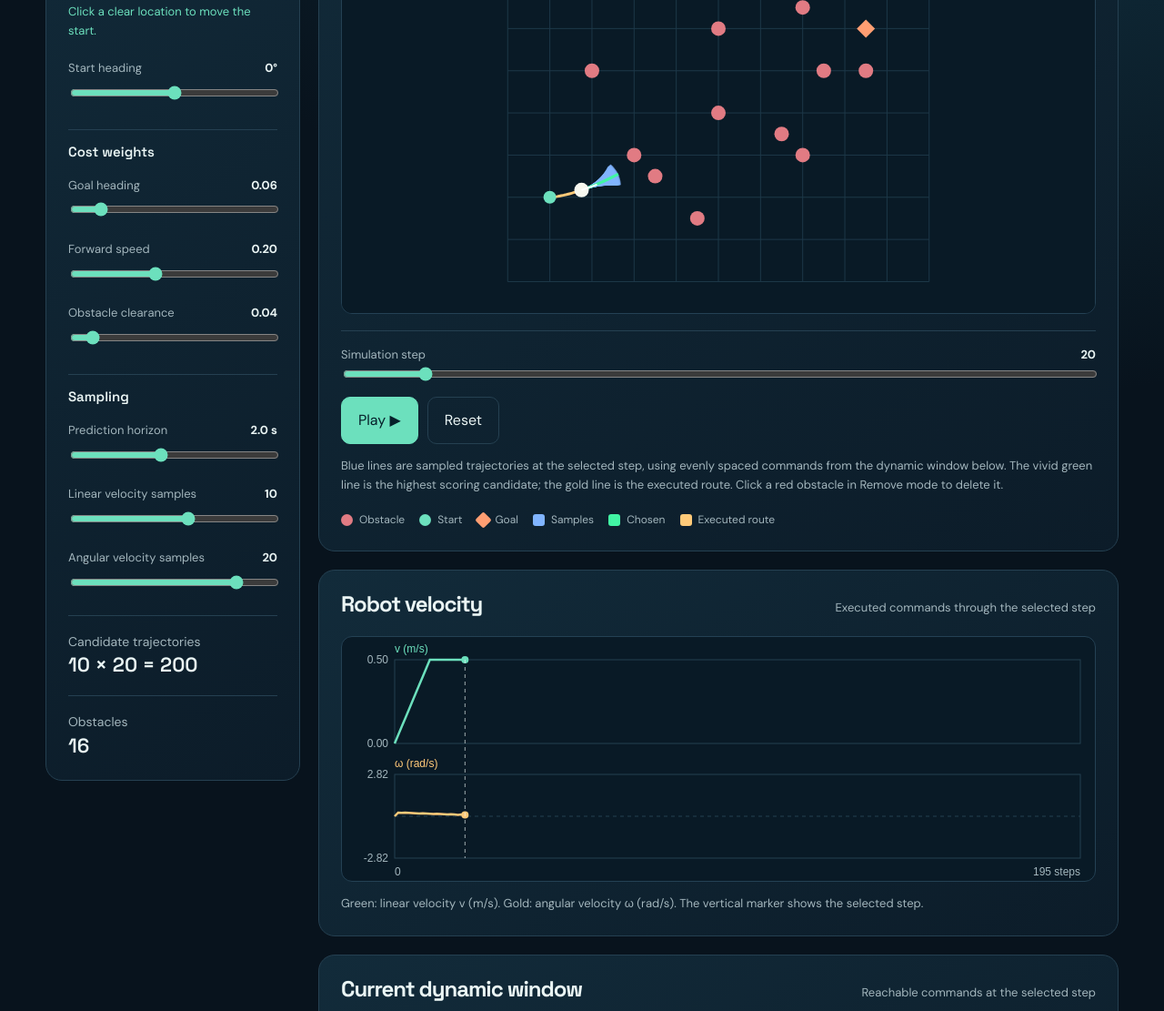
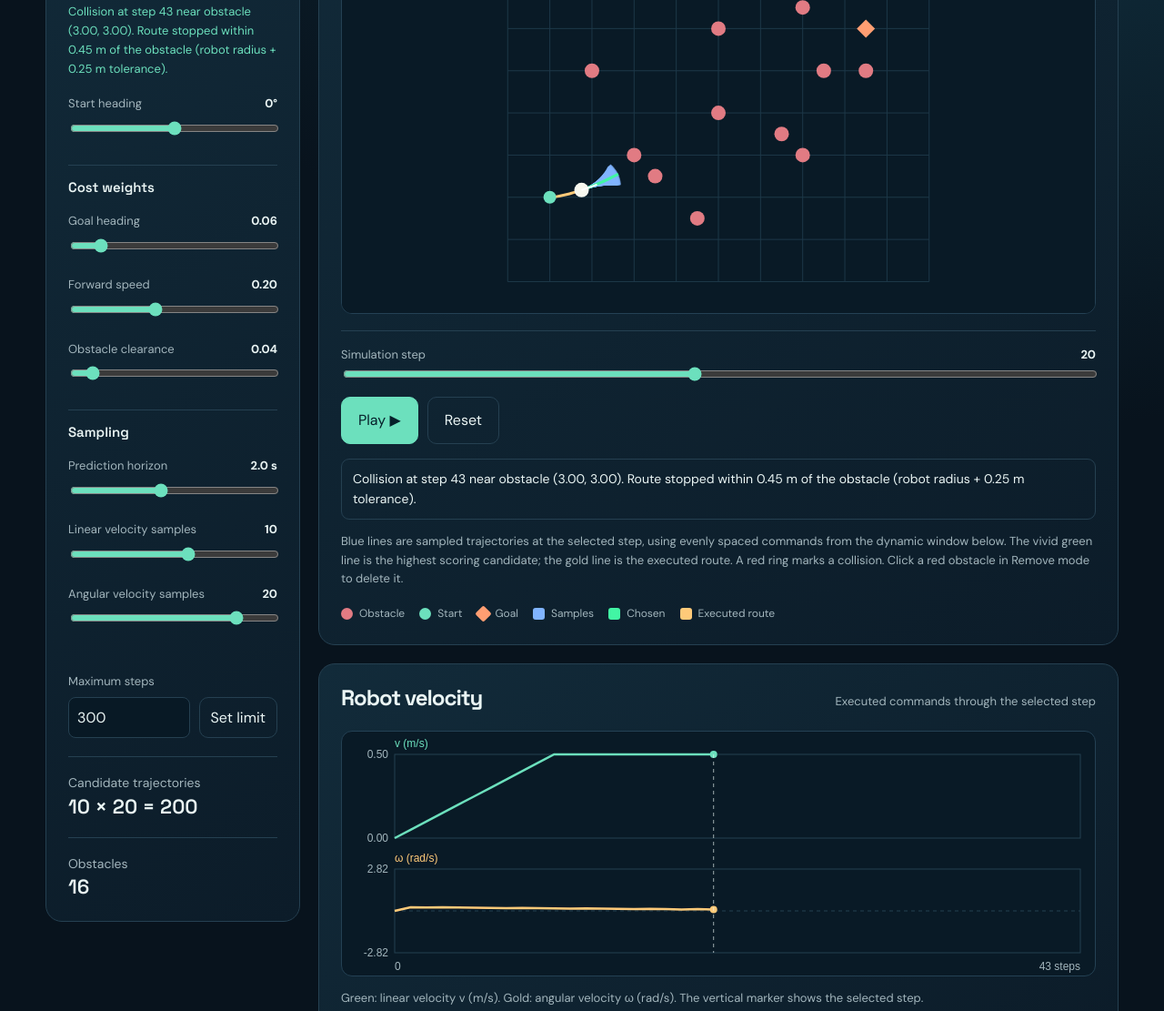
Before and after one commit to SESASR-Course/planning_control_methods, a plain HTML site: page dwa.html in a window 1280 px wide. Shown: the part 648-1759 px from the top of the page at 91% size. Drawn offline with Linux system fonts and the light colour scheme.

Commit message:
add timeout steps and collision to DWA

```diff
--- a/assets/demo.js
+++ b/assets/demo.js
@@ -215,6 +215,10 @@
     dot(...xy(dwaState.start), 7, colors.mint);
     diamond(...xy(dwaState.goal), 10, '#ff9e72');
     drawRobot(state, xy, '#f8f8ef');
+    if (dwaState.event === 'collision' && end === dwaState.trajectory.length - 1) {
+      ctx.beginPath(); ctx.arc(...xy(state), 14, 0, 2 * Math.PI);
+      ctx.strokeStyle = '#e17b83'; ctx.lineWidth = 3; ctx.stroke();
+    }
     drawVelocityPlot(end);
     drawWindowPlot(state, sample);
     document.getElementById('candidate-count').textContent = `${dwaState.config.vSamples} × ${dwaState.config.wSamples} = ${sample.paths.length}`;
@@ -306,32 +310,41 @@
     dwaState.config.vSamples = Number(document.getElementById('v-samples').value);
     dwaState.config.wSamples = Number(document.getElementById('w-samples').value);
     status('dwa-status', 'Recalculating candidate motions and route…');
+    status('dwa-event', 'Calculating route…');
+    document.getElementById('play').disabled = true;
     requestAnimationFrame(() => {
       if (ticket !== replanTicket) return;
       const result = DwaModel.run(dwaState.start, dwaState.goal, dwaState.obstacles,
         dwaState.config, dwaState.weights, dwaState.simTime);
       dwaState.trajectory = result.trajectory;
       dwaState.success = result.success;
+      dwaState.event = result.event;
       candidateCache = null;
       progress.max = Math.max(0, result.trajectory.length - 1);
       progress.value = Math.min(20, progress.max);
       document.getElementById('play').disabled = result.trajectory.length < 2;
-      status('dwa-status', result.success ? 'Goal reached. Click the map or adjust a parameter to try another run.'
-        : 'The goal was not reached within 300 steps. Try new points or weights.');
+      const finalStep = result.trajectory.length - 1;
+      const outcome = result.event === 'collision'
+        ? `Collision at step ${finalStep} near obstacle (${result.collision.obstacle[0].toFixed(2)}, ${result.collision.obstacle[1].toFixed(2)}). Route stopped within ${(dwaState.config.radius + dwaState.config.collisionTol).toFixed(2)} m of the obstacle (robot radius + 0.25 m tolerance).`
+        : result.event === 'goal' ? `Goal reached at step ${finalStep}.`
+          : `Step limit reached after ${finalStep} steps without reaching the goal.`;
+      status('dwa-event', outcome);
+      status('dwa-status', outcome);
       draw();
     });
   }
   function initDwa() {
-    dwaState = { start: [...data.start], goal: [...data.goal], trajectory: data.trajectory,
+    dwaState = { start: [...data.start], goal: [...data.goal], trajectory: [[...data.start, 0, 0]],
       success: data.success, weights: { heading: data.defaults.heading,
         velocity: data.defaults.velocity, obstacle: data.defaults.obstacle },
-      simTime: data.defaults.simTime, config: { ...data.config },
+      simTime: data.defaults.simTime, config: { ...data.config, collisionTol: 0.25 },
       obstacles: data.obstacles.map(point => [...point]), mode: 'start' };
     for (const [id, value] of [['weight-heading', data.defaults.heading],
       ['weight-velocity', data.defaults.velocity], ['weight-obstacle', data.defaults.obstacle],
       ['sim-time', data.defaults.simTime], ['v-samples', data.config.vSamples],
       ['w-samples', data.config.wSamples]]) document.getElementById(id).value = value;
     document.getElementById('heading').value = Math.round(data.start[2] * 180 / Math.PI);
+    document.getElementById('max-steps').value = dwaState.config.maxSteps;
     updateDwaReadouts();
     selectPoint('start');
     document.getElementById('set-start').addEventListener('click', () => selectPoint('start'));
@@ -346,6 +359,11 @@
       document.getElementById(id).addEventListener('input', updateDwaReadouts);
       document.getElementById(id).addEventListener('change', replanDwa);
     }
+    document.getElementById('step-limit-form').addEventListener('submit', event => {
+      event.preventDefault();
+      dwaState.config.maxSteps = Number(document.getElementById('max-steps').value);
+      replanDwa();
+    });
     canvas.addEventListener('click', event => {
       const rect = canvas.getBoundingClientRect();
       const px = event.clientX - rect.left, py = event.clientY - rect.top;
@@ -383,9 +401,10 @@
       else dwaState.goal = [Number(x.toFixed(2)), Number(y.toFixed(2))];
       replanDwa();
     });
-    progress.max = data.trajectory.length - 1;
-    progress.value = Math.min(20, progress.max);
-    draw();
+    progress.max = 0;
+    progress.value = 0;
+    document.getElementById('play').disabled = true;
+    replanDwa();
   }
   function init() {
     if (kind === 'grid') initGrid();
--- a/assets/dwa-model.js
+++ b/assets/dwa-model.js
@@ -56,17 +56,37 @@ window.DwaModel = (() => {
 
   function run(start, goal, obstacles, config, weights, simTime) {
     const trajectory = [[start[0], start[1], start[2], 0, 0]];
-    let success = false;
+    const clearance = config.radius + config.collisionTol;
+    function collision(from, to) {
+      const dx = to[0] - from[0], dy = to[1] - from[1];
+      const lengthSq = dx * dx + dy * dy;
+      for (const obstacle of obstacles) {
+        const t = lengthSq ? Math.max(0, Math.min(1,
+          ((obstacle[0] - from[0]) * dx + (obstacle[1] - from[1]) * dy) / lengthSq)) : 0;
+        const distance = Math.hypot(from[0] + t * dx - obstacle[0], from[1] + t * dy - obstacle[1]);
+        if (distance < clearance) return { obstacle, distance };
+      }
+      return null;
+    }
+    const initialCollision = collision(trajectory[0], trajectory[0]);
+    if (initialCollision) return { trajectory, success: false, event: 'collision', collision: initialCollision };
     for (let step = 0; step < config.maxSteps; step++) {
       const state = trajectory[trajectory.length - 1];
-      if (Math.hypot(state[0] - goal[0], state[1] - goal[1]) < config.goalDistTol) { success = true; break; }
+      if (Math.hypot(state[0] - goal[0], state[1] - goal[1]) < config.goalDistTol) {
+        return { trajectory, success: true, event: 'goal' };
+      }
       const sample = candidates(state, goal, obstacles, config, weights, simTime);
       const [v, w] = sample.commands[sample.chosen];
-      trajectory.push([state[0] + v * Math.cos(state[2]) * config.dt,
-                       state[1] + v * Math.sin(state[2]) * config.dt,
-                       state[2] + w * config.dt, v, w]);
+      const next = [state[0] + v * Math.cos(state[2]) * config.dt,
+                    state[1] + v * Math.sin(state[2]) * config.dt,
+                    state[2] + w * config.dt, v, w];
+      trajectory.push(next);
+      const hit = collision(state, next);
+      if (hit) return { trajectory, success: false, event: 'collision', collision: hit };
     }
-    return { trajectory, success };
+    const finalState = trajectory[trajectory.length - 1];
+    const success = Math.hypot(finalState[0] - goal[0], finalState[1] - goal[1]) < config.goalDistTol;
+    return { trajectory, success, event: success ? 'goal' : 'step-limit' };
   }
   return { candidates, dynamicWindow, run };
 })();
--- a/dwa.html
+++ b/dwa.html
@@ -9,10 +9,12 @@
 <h4>Sampling</h4><label for="sim-time">Prediction horizon <output id="sim-time-value" for="sim-time">2.0 s</output></label><input id="sim-time" type="range" min="0.5" max="4" step="0.5" value="2">
 <label for="v-samples">Linear velocity samples <output id="v-samples-value" for="v-samples">10</output></label><input id="v-samples" type="range" min="2" max="16" step="1" value="10">
 <label for="w-samples">Angular velocity samples <output id="w-samples-value" for="w-samples">20</output></label><input id="w-samples" type="range" min="2" max="24" step="1" value="20">
+<form id="step-limit-form" class="step-limit-form"><label for="max-steps">Maximum steps</label><div class="control-row"><input id="max-steps" type="number" min="1" max="1000" step="1" value="300" required><button class="button secondary" type="submit">Set limit</button></div></form>
 <div class="metric">Candidate trajectories<strong id="candidate-count">—</strong></div><div class="metric">Obstacles<strong id="obstacle-count">—</strong></div></aside>
 <div class="dwa-plots"><div class="panel"><div class="plot-header"><h3>Navigation trajectory</h3><p>Candidate motions at selected step</p></div><div class="canvas-wrap"><canvas id="plot" aria-label="Clickable DWA map with robot path, obstacles, candidates, and chosen trajectory" role="img"></canvas></div>
 <div class="playback-controls"><label for="progress">Simulation step <output id="step-value" for="progress">20</output></label><input id="progress" type="range" min="0" value="20"><div class="control-row"><button id="play" class="button" type="button">Play ▶</button><button id="reset" class="button secondary" type="button">Reset</button></div></div>
-<p class="caption">Blue lines are sampled trajectories at the selected step, using evenly spaced commands from the dynamic window below. The vivid green line is the highest scoring candidate; the gold line is the executed route. Click a red obstacle in Remove mode to delete it.</p>
+<p id="dwa-event" class="dwa-event" role="status" aria-live="polite">Calculating route…</p>
+<p class="caption">Blue lines are sampled trajectories at the selected step, using evenly spaced commands from the dynamic window below. The vivid green line is the highest scoring candidate; the gold line is the executed route. A red ring marks a collision. Click a red obstacle in Remove mode to delete it.</p>
 <div class="plot-legend" aria-label="DWA plot legend"><span><i class="swatch dwa-obstacle"></i>Obstacle</span><span><i class="swatch start"></i>Start</span><span><i class="swatch goal"></i>Goal</span><span><i class="swatch candidate"></i>Samples</span><span><i class="swatch chosen"></i>Chosen</span><span><i class="swatch route"></i>Executed route</span></div></div>
 <div class="panel"><div class="plot-header"><h3>Robot velocity</h3><p>Executed commands through the selected step</p></div><div class="dwa-chart-wrap"><canvas id="velocity-plot" role="img" aria-label="History of linear velocity in meters per second and angular velocity in radians per second"></canvas></div><p class="caption">Green: linear velocity v (m/s). Gold: angular velocity ω (rad/s). The vertical marker shows the selected step.</p></div>
 <div class="panel"><div class="plot-header"><h3>Current dynamic window</h3><p>Reachable commands at the selected step</p></div><div class="dwa-chart-wrap dwa-window-wrap"><canvas id="window-plot" role="img" aria-label="Linear versus angular velocity: reachable dynamic window, sampled commands, current velocity, and chosen command"></canvas></div><p class="caption">The shaded area is the acceleration-limited window within the robot’s velocity limits. Blue dots are sampled commands; green is the chosen command and white is the current velocity.</p></div></div></section><section class="wrap section"><div class="info-grid"><div class="panel"><h3>Reachable controls</h3><p>A dynamic window limits samples by current speed and acceleration bounds.</p></div><div class="panel"><h3>Trajectory scoring</h3><p>Each candidate is evaluated for goal heading, forward speed, and obstacle distance.</p></div><div class="panel"><h3>Optimization</h3><p>Only the best command is executed before the controller samples again.</p></div></div></section></main><footer><div class="wrap"><span>Planning & Control Methods</span><a href="https://github.com/SESASR-Course/planning_control_methods/tree/main/Controllers/DWA">View DWA source ↗</a></div></footer><script src="assets/dwa-model.js" defer></script><script src="assets/demo.js" defer></script></body></html>
```
Also changed, not shown: assets/style.css.
